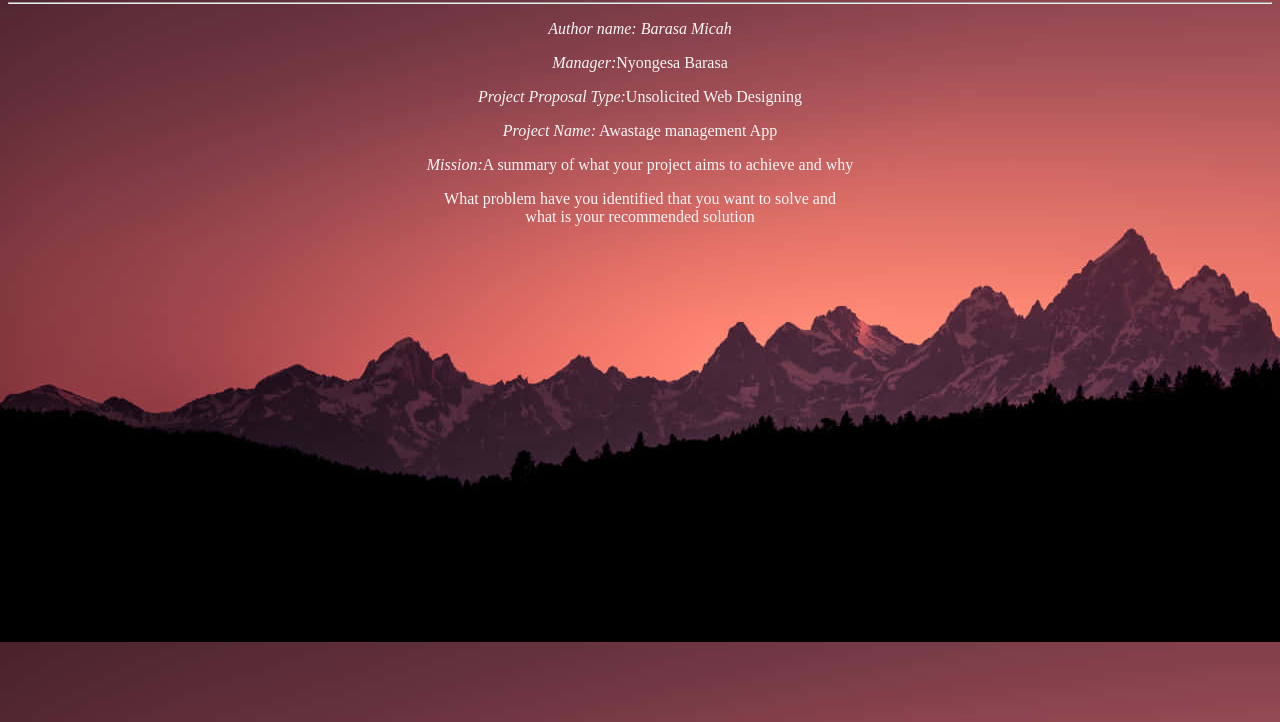
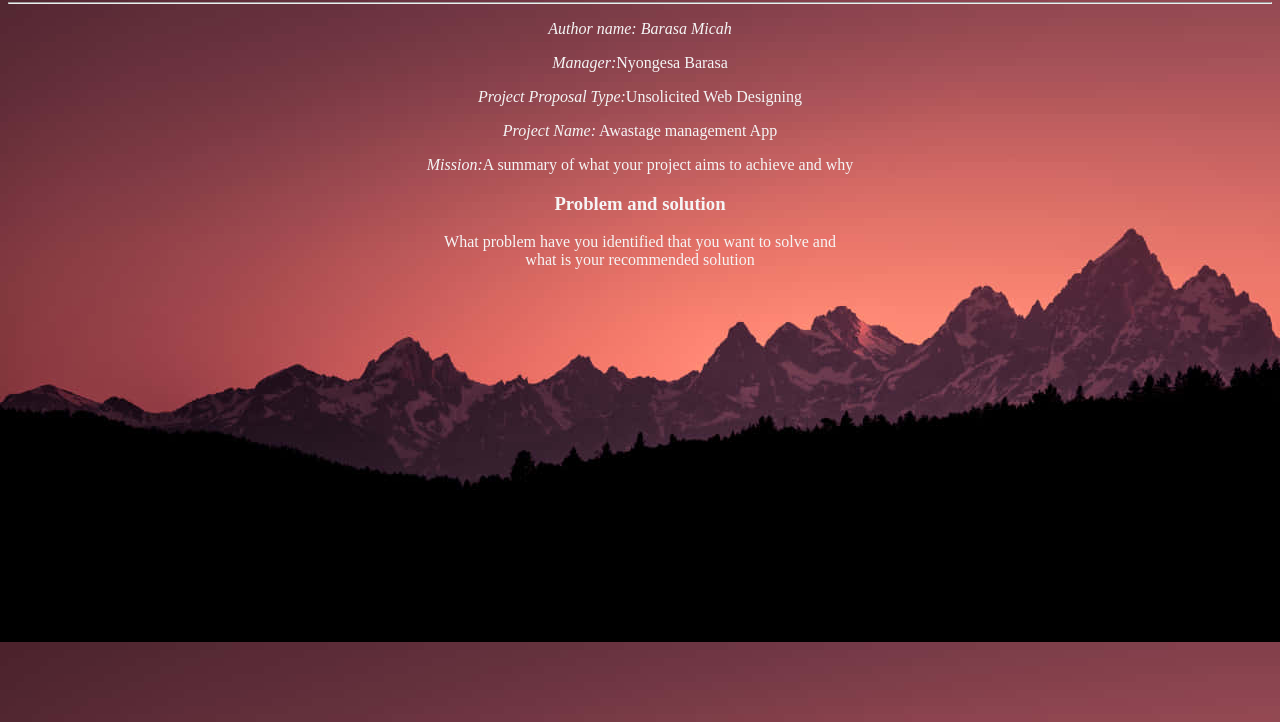
Before and after one commit to Barasa-Micah/Website, a plain HTML site: page Projects.html in a window 1280 px wide. Shown: the part 78-800 px from the top of the page. Drawn offline with Linux system fonts and the light colour scheme.

Commit message:
added problems and solutions in the paragraph

```diff
--- a/Projects.html
+++ b/Projects.html
@@ -20,8 +20,10 @@
         <p><em>Mission:</em>A summary of what your project aims to achieve and why</p>
     </div>
     <div class="problem">
+        <h3>Problem and solution</h3>
         <p>What problem have you identified that you want to solve and <br> what is your recommended solution</p>
     </div>
+
 
     <script src="./script.js"></script>
 </body>
```
